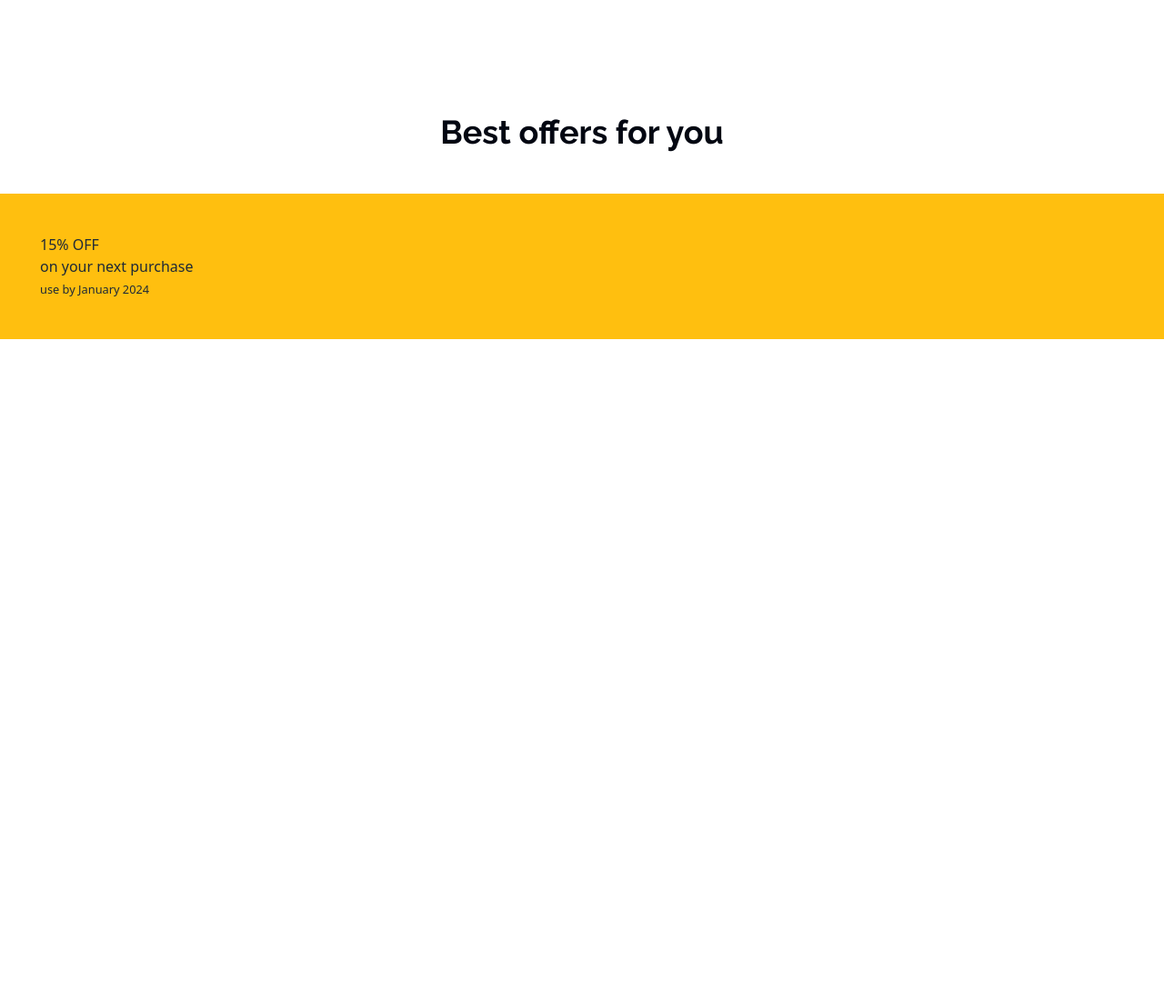
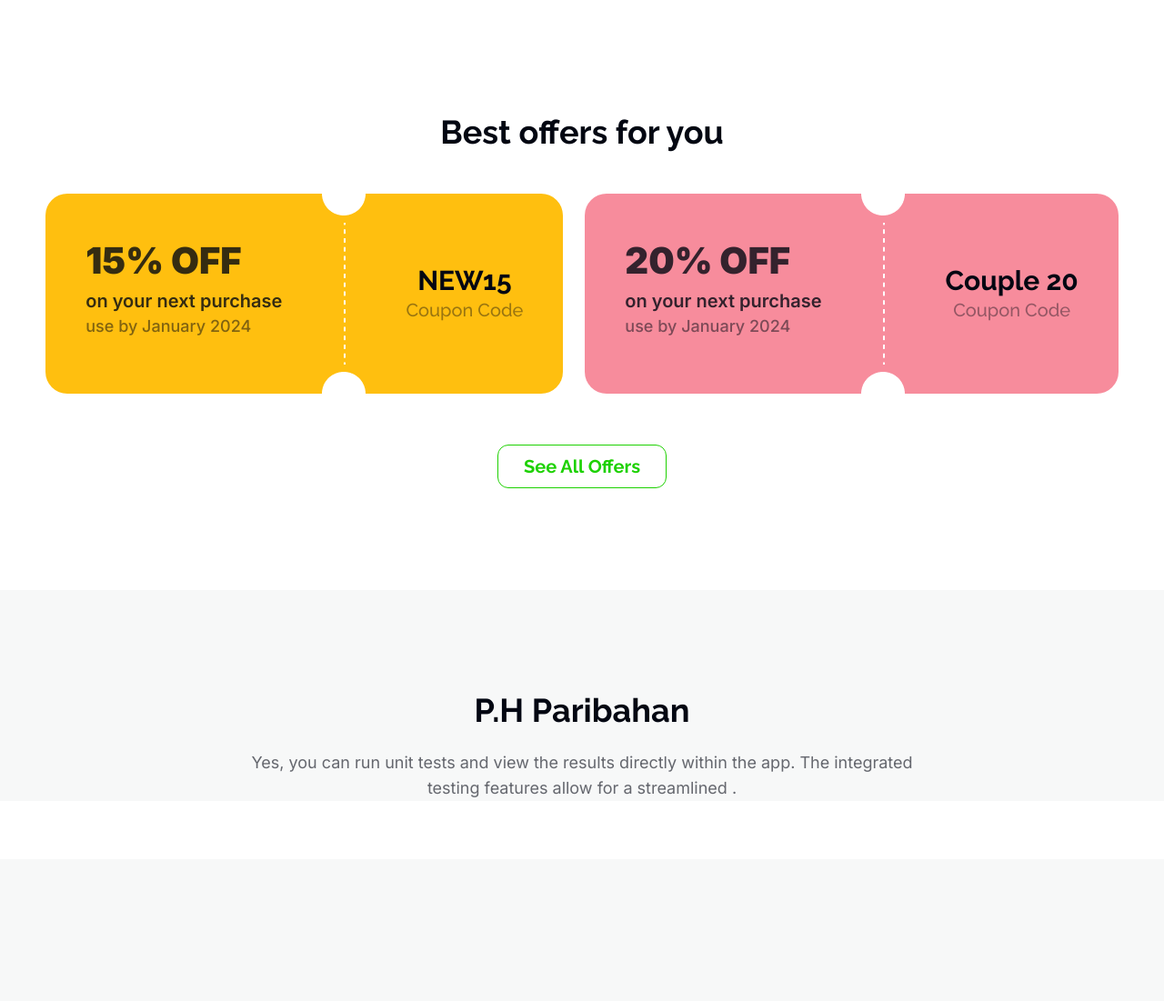
Before and after one commit to Arafat01007/Smart-Ticketing, a website: page index.html in a window 1280 px wide. Shown: the part 926-2027 px from the top of the page at 91% size. Before the commit the page ends 1299 px from the top, so only its background shows below. Drawn offline with nearby package versions, Linux system fonts and the light colour scheme.

Commit message:
started seat selection and finished offer section

```diff
--- a/index.html
+++ b/index.html
@@ -101,7 +101,7 @@
                         results directly within the app. The <br class="hidden md:block"> integrated testing features
                         allow for a streamlined .</p>
                     <button
-                        class="btn btn-ghost px-7 py-2 green-back rounded-xl text-black font-bold text-xl raleway">Buy
+                        class="btn btn-ghost px-7 py-2 green-back rounded-xl hover:text-[#1dd100] text-black font-bold text-xl raleway">Buy
                         Tickets</button>
                 </div>
 
@@ -150,16 +150,64 @@
             </div>
         </div>
     </header>
-    <main class="container mx-auto">
+    <main class="">
         <!-- offers section -->
-        <section>
+        <section class="inter container mx-auto">
             <h2 class="black ralway text-center font-bold text-4xl mb-12">Best offers for you</h2>
-            <!-- offer 1 -->
-            <div class="">
-                <div class="bg-[#FFBF0F] p-11">
-                    <h1>15% OFF</h1>
-                    <p>on your next purchase</p>
-                    <small>use by January 2024</small>
+            <!-- offer container -->
+            <div class="flex gap-6 justify-center">
+                <!-- offer 1 -->
+                <div class="flex rounded-3xl bg-[#FFBF0F]">
+                    <div class=" p-11 ">
+                        <h1 class="text-[40px] font-black text-[#030712cc] ">15% OFF</h1>
+                        <p class="text-xl font-semibold text-[#030712cc]">on your next purchase</p>
+                        <small class="text-[#03071280] text-lg font-medium">use by January 2024</small>
+                    </div>
+                    <div class="">
+                        <img src="images/cupon-devider.png" alt="">
+                    </div>
+                    <div class="py-16 px-11 flex flex-col justify-center items-center">
+                        <h2 class="black ralway font-bold text-3xl">NEW15</h2>
+                        <p class="ralway font-medium text-[#03071266] text-xl">Coupon Code</p>
+                    </div>
+                </div>
+                <!-- offer 2 -->
+                <div class="flex rounded-3xl bg-[#F78C9C]">
+                    <div class=" p-11 ">
+                        <h1 class="text-[40px] font-black text-[#030712cc] ">20% OFF</h1>
+                        <p class="text-xl font-semibold text-[#030712cc]">on your next purchase</p>
+                        <small class="text-[#03071280] text-lg font-medium">use by January 2024</small>
+                    </div>
+                    <div class="">
+                        <img src="images/cupon-devider.png" alt="">
+                    </div>
+                    <div class="py-16 px-11 flex flex-col justify-center items-center">
+                        <h2 class="black ralway font-bold text-3xl">Couple 20</h2>
+                        <p class="ralway font-medium text-[#03071266] text-xl">Coupon Code</p>
+                    </div>
+                </div>
+            </div>
+            <div class="flex justify-center mt-14">
+                <button
+                    class=" btn ralway green-text font-bold text-xl px-7 btn-ghost text-center border rounded-xl border-[#1DD100]">See
+                    All Offers</button>
+            </div>
+        </section>
+        <!-- seat selection section -->
+        <section class="bg-[#F7F8F8] mt-28 py-28">
+            <div class="container mx-auto mb-11">
+            <!-- section heading -->
+
+                <div>
+                    <h2 class="black ralway text-center font-bold text-4xl mb-6">P.H Paribahan</h2>
+                    <p class="text-[#03071299] text-lg font-normal inter text-center">
+                        Yes, you can run unit tests and view the results directly within the app. The integrated
+                        <br>
+                        testing features allow for a streamlined .
+                    </p>
+                </div>
+                <div class="bg-white p-8">
+
                 </div>
             </div>
         </section>
```
